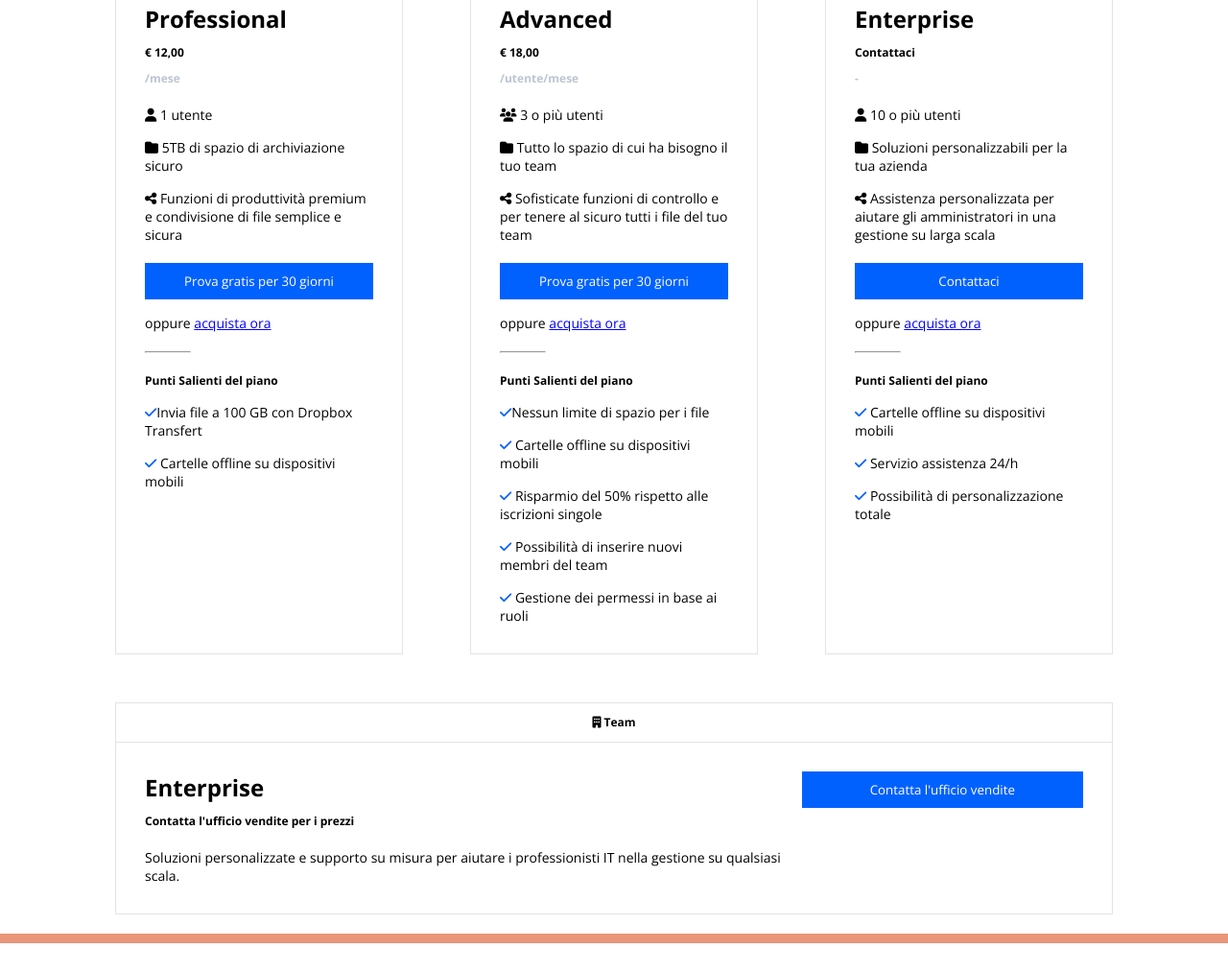
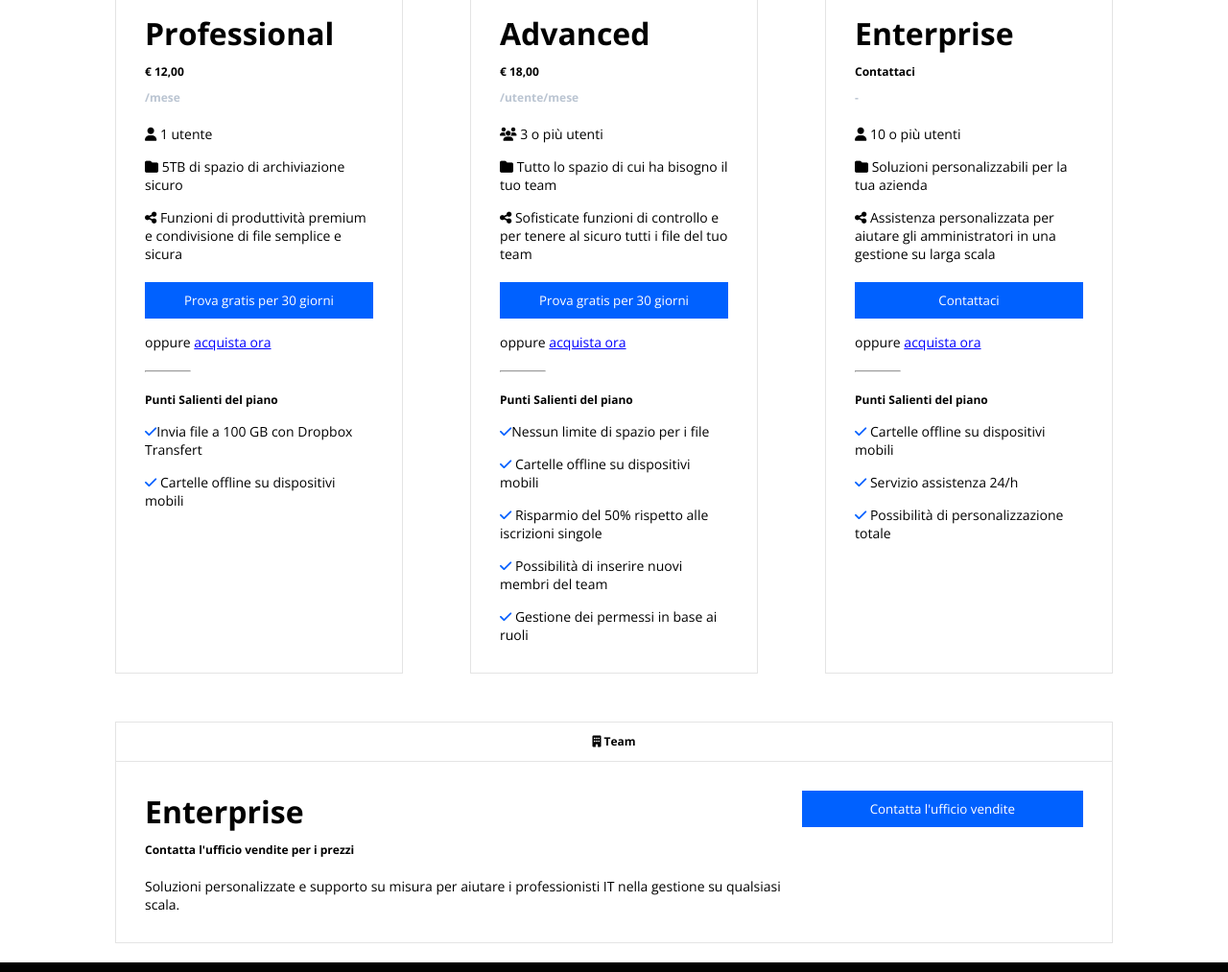
Before and after one commit to fracs31/htmlcss-dropbox, a plain HTML site: page index.html in a window 1280 px wide. Shown: the part 759-1772 px from the top of the page at 96% size. Before the commit the page ends 1742 px from the top, so only its background shows below. Drawn offline with nearby package versions, Linux system fonts and the light colour scheme.

Commit message:
STO MORENDO

```diff
--- a/css/style.css
+++ b/css/style.css
@@ -67,6 +67,7 @@ a {
     display: flex;
     flex-direction: column;
     align-items: flex-start;
+    justify-content: flex-end;
     gap: 15px;
 }
 
@@ -89,14 +90,18 @@ a {
     margin-bottom: 20px;
 }
 
+.price h2 {
+    font-size: 32px;
+}
+
 .price label {
     padding-right: 50px;
 }
 
 .col-cards {
     display: flex;
+    justify-content: space-between;
     flex-wrap: wrap;
-    justify-content: space-between;
     gap: 50px 0px;
 }
 
@@ -195,6 +200,6 @@ a {
 
 /* Footer */
 .page-footer {
-    background-color: darksalmon;
+    background-color: black;
     padding: 5px;
 }
```
